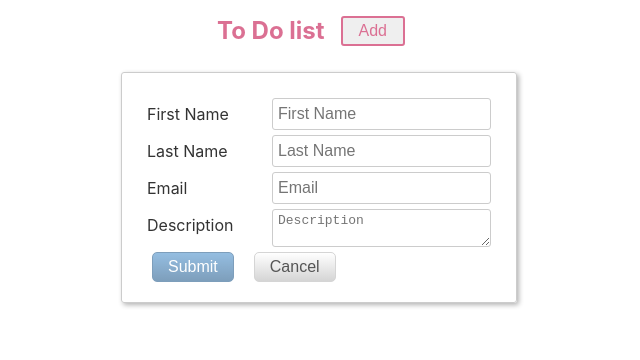
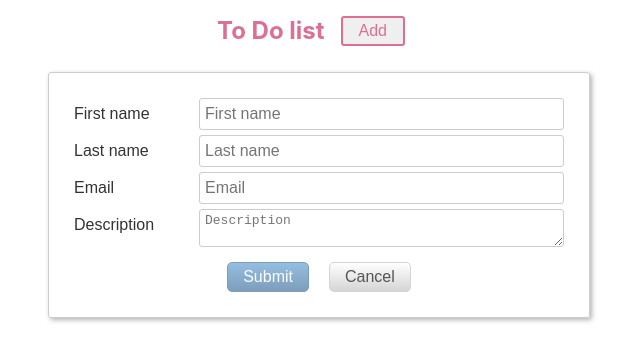
Before and after one commit to janglewood/todo_test, a React (Create React App) app: page /form in a window 1280 px wide. Shown: the top 360 px of the page, without its empty margins (321-961 px from the left). Built offline with nearby package versions, Linux system fonts and the light colour scheme.

Commit message:
fix: fix saga & form fields

```diff
--- a/src/App.js
+++ b/src/App.js
@@ -4,7 +4,6 @@ import { connect } from  'react-redux';
 import './App.css';
 
 function App({ tasks, router }) {
-  console.log(router);
   return (
     <div className="App">
       <TaskContainer tasks={tasks} />
@@ -13,7 +12,6 @@ function App({ tasks, router }) {
 }
 
 const mapStateToProps = state => {
-  // console.log(state);
   return {
     tasks: state.form.tasks,
     router: state.router,
--- a/src/components/AddForm/AddForm.js
+++ b/src/components/AddForm/AddForm.js
@@ -4,56 +4,77 @@ import { connect } from 'react-redux';
 import  { addTask, cancelForm } from '../../actions/index';
 import { Form, Field } from 'react-final-form';
 import Container from './styled';
+import { useSaga } from '../../hooks/useSaga';
+import { addFormFlowSaga } from '../../sagas/addFormSaga';
 
 const AddForm = ({addTask, cancelForm}) => {
+  useSaga(addFormFlowSaga);
+
   return (
     <Container>
       <Form
-        onSubmit={(task) => addTask(task)}
+        onSubmit={addTask}
+        validate={values => {
+          const errors = {};
+          if (!values.firstName) {
+            errors.firstName = 'Required';
+          }
+          if (!values.lastName) {
+          errors.lastName = 'Required';
+          }
+          if (!values.email) {
+            errors.email = 'Required';
+          }
+          return errors;
+        }}
         render={({ handleSubmit, form, submitting, pristine, values }) => (
           <form onSubmit={handleSubmit}>
+            <Field name="firstName">
+              {({ input, meta }) => (
                 <div>
-              <label>First Name</label>
-              <Field
-                name="firstName"
-                component="input"
-                type="text"
-                placeholder="First Name"
-              />
+                  <label>First name</label>
+                  <input {...input} type="text" placeholder="First name" />
+                  {meta.error && meta.touched && <span>{meta.error}</span>}
                 </div>
+              )}
+            </Field>
+            <Field name="lastName">
+              {({ input, meta }) => (
                 <div>
-              <label>Last Name</label>
-              <Field
-                name="lastName"
-                component="input"
-                type="text"
-                placeholder="Last Name"
-              />
+                  <label>Last name</label>
+                  <input {...input} type="text" placeholder="Last name" />
+                  {meta.error && meta.touched && <span>{meta.error}</span>}
                 </div>
+              )}
+            </Field>
+            <Field name="email">
+              {({ input, meta }) => (
                 <div>
                   <label>Email</label>
-              <Field
-                name="email"
-                component="input"
-                type="email"
-                placeholder="Email"
-              />
+                  <input {...input} type="email" placeholder="Email" />
+                  {meta.error && meta.touched && <span>{meta.error}</span>}
                 </div>
+              )}
+            </Field>
+            <Field name="description">
+              {({ input, meta }) => (
                 <div>
                   <label>Description</label>
-              <Field
-                name="description"
-                component="textarea"
-                type="text-area"
-                placeholder="Description"
-              />
+                  <textarea {...input} type="text" placeholder="Description" />
                 </div>
-            <button type="submit" disabled={submitting || pristine}>
+              )}
+            </Field>
+            <div className="buttons">
+              <button type="submit" disabled={pristine || submitting}>
                 Submit
               </button>
-            <button type="button" onClick={cancelForm}>
+              <button
+                type="button"
+                onClick={cancelForm}
+              >
                 Cancel
               </button>
+            </div>
           </form>
         )}
       />
--- a/src/components/AddForm/styled.js
+++ b/src/components/AddForm/styled.js
@@ -1,4 +1,4 @@
-import styled, { css } from 'styled-components';
+import styled, { css } from 'styled-components'
 
 const btn = (light, dark) => css`
   white-space: nowrap;
@@ -26,18 +26,36 @@ const btn = (light, dark) => css`
     opacity: 0.6;
     cursor: not-allowed;
   }
-`;
+`
 
 const btnDefault = css`
   ${btn('#ffffff', '#d5d5d5')} color: #555;
-`;
+`
 
-const btnPrimary = btn('#4f93ce', '#285f8f');
+const btnPrimary = btn('#4f93ce', '#285f8f')
 
-const Container = styled.div`
-    display: flex;
-    flex-direction: column;
-    justify-content: space-between;
+export default styled.div`
+  font-family: sans-serif;
+
+  h1 {
+    text-align: center;
+    color: #222;
+  }
+
+  h2 {
+    text-align: center;
+    color: #222;
+  }
+
+  & > div {
+    text-align: center;
+  }
+
+  a {
+    display: block;
+    text-align: center;
+    color: #222;
+  }
 
   form {
     max-width: 500px;
@@ -80,6 +98,12 @@ const Container = styled.div`
           }
         }
       }
+      & > span {
+        line-height: 32px;
+        margin-left: 10px;
+        color: #800;
+        font-weight: bold;
+      }
     }
     & > .buttons {
       display: flex;
@@ -103,6 +127,4 @@ const Container = styled.div`
       padding: 20px;
     }
   }
-`;
-
-export default Container;
+`
--- a/src/components/UserPage/UserPage.js
+++ b/src/components/UserPage/UserPage.js
@@ -7,8 +7,10 @@ export const UserPage =  (props) => {
     const userData = tasks.tasks[userId - 1];
     console.log(userData);
     return <S.Container>
-            <h3>Name: {`${userData.firstName} ${userData.lastName}`}</h3>
-            <h5>Email: {userData.email || 'none'}</h5>
-            <h5>Description: {userData.description || 'none'}</h5>
+                <h3>Name: {`${userData.firstName} ${userData.lastName}`}</h3>
+                <h5>Email: {userData.email}</h5>
+                <h5>Description: {userData.description || 'none'}</h5>
+
+                <button>Edit profile</button>
            </S.Container>
 };
--- /dev/null
+++ b/src/hooks/useSaga.js
@@ -0,0 +1,14 @@
+import {useEffect} from 'react';
+import store from '../store/configureStore';
+
+export const useSaga = (saga, shouldCancel = true) => {
+    useEffect(() => {
+        const runningSaga = store.runSaga(saga);
+
+        if (shouldCancel) {
+            return () => {
+                runningSaga.cancel();
+            };
+        }
+    }, []);
+};
--- a/src/sagas/addFormSaga.js
+++ b/src/sagas/addFormSaga.js
@@ -1,11 +1,10 @@
-import {takeEvery, all, put} from 'redux-saga/effects';
+import {takeEvery, all, put, race, take} from 'redux-saga/effects';
 import { push } from 'connected-react-router'
 import { mockPostRequest } from '../utils/request';
 
 function* handleSubmitAddForm() {
     const res = yield mockPostRequest();
     console.log(res);
-    yield console.log('Submit');
     yield put(push('/'));
 }
 
@@ -13,9 +12,24 @@ function* handleCancelFormSaga() {
     yield put(push('/'));
 };
 
-export function* addFormSaga() {
-    yield all([
-        takeEvery('ADD_TASK', handleSubmitAddForm),
-        takeEvery('CANCEL_FORM', handleCancelFormSaga),
-    ]);
+export function* addFormFlowSaga() {
+    console.log('!!!!!!!!!!!!addFormFlowSaga');
+
+    const {addTask, cancelForm} = yield race({
+        addTask: take('ADD_TASK'),
+        cancelForm: take('CANCEL_FORM'),
+    });
+
+    if (addTask) {
+        yield handleSubmitAddForm();
+    } else if (cancelForm) {
+        yield handleCancelFormSaga();
+    }
 }
+
+// export function* addFormSaga() {
+//     yield all([
+//         takeEvery('ADD_TASK', handleSubmitAddForm),
+//         takeEvery('CANCEL_FORM', handleCancelFormSaga),
+//     ]);
+// }
--- a/src/sagas/index.js
+++ b/src/sagas/index.js
@@ -1,6 +1,5 @@
-import { all } from 'redux-saga/effects';
-import { addFormSaga } from './addFormSaga';
+// import { addFormSaga } from './addFormSaga';
 
-export function* rootSaga () {
-    yield addFormSaga()
-}
+// export function* rootSaga () {
+//     yield addFormSaga();
+// }
--- a/src/store/configureStore.js
+++ b/src/store/configureStore.js
@@ -22,6 +22,8 @@ const store = createStore(
     enhancer,
 );
 
-sagaMiddleware.run(rootSaga);
+store.runSaga = sagaMiddleware.run;
+
+// sagaMiddleware.run(rootSaga);
 
 export default store;
```
Lines whose indentation alone changed are shown as unchanged.
